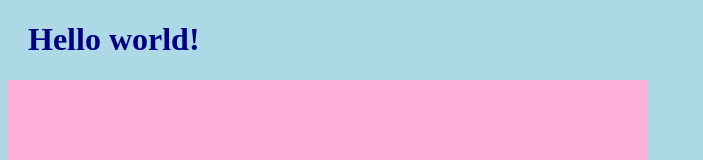
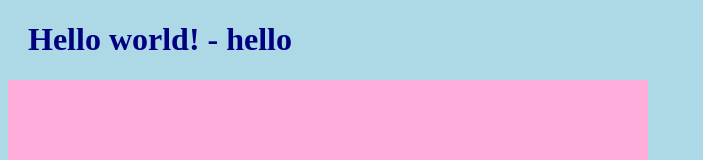
Before and after one commit to namii63/nami-test-hello-world, a plain HTML site: page index.html in a window 1280 px wide. Shown: the top 160 px of the page, without its empty margins (0-703 px from the left). Drawn offline with Linux system fonts and the light colour scheme.

Commit message:
updated hello world

```diff
--- a/index.html
+++ b/index.html
@@ -6,7 +6,7 @@
 </head>
 <body>
 
-<h1>Hello world!</h1>
+<h1>Hello world! - hello</h1>
 <div><img src="img_hello_world.jpg" alt="Hello World from Space" style="width:100%;max-width:640px"></div>
 <p>This is the first file in my new Git Repo.</p>
 <p>This line is here to show how merging works.</p>
```
